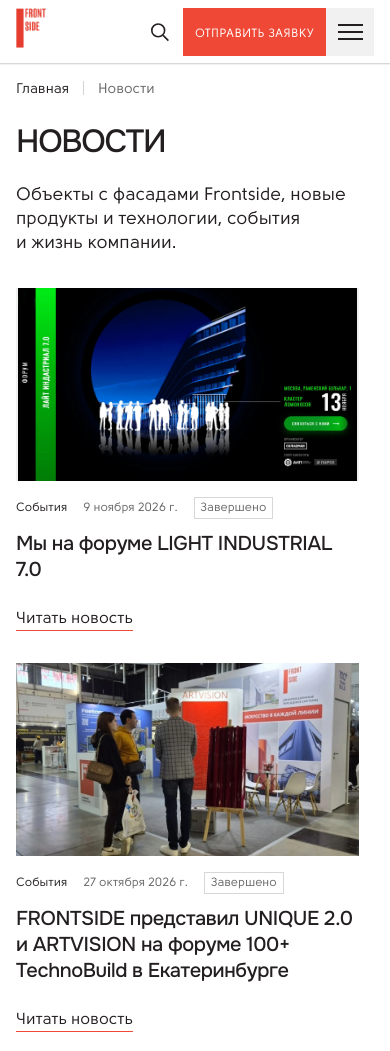
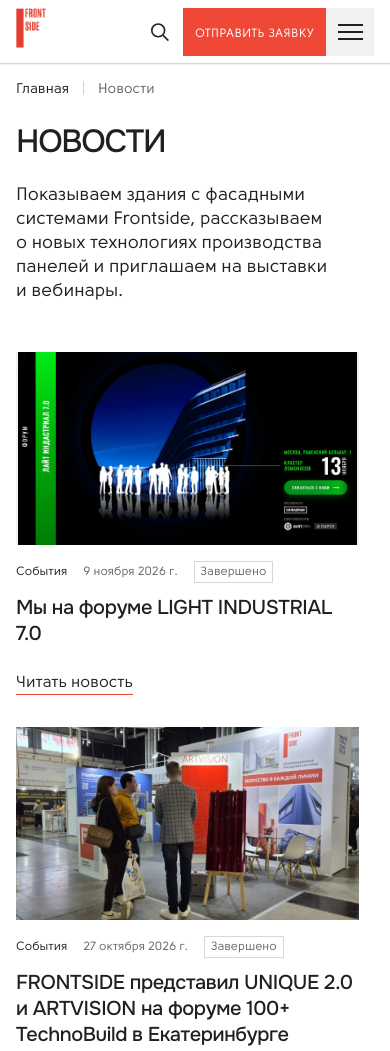
Before and after one commit to irenZHU/frontside, a plain HTML site: page макеты/news.html in a window 390 px wide. Shown: the top 1051 px of the page. Drawn offline with Linux system fonts and the light colour scheme.

Commit message:
Align news archive spacing and introduce facade news in lead

```diff
--- a/макеты/news.css
+++ b/макеты/news.css
@@ -1,5 +1,5 @@
 /* Новости: общая сетка Frontside, без закреплённых секций. */
-.news-page .news-intro { padding-top: var(--space-40); padding-bottom: var(--space-48); display: grid; grid-template-columns: 1fr 1fr; gap: var(--space-40); align-items: end; }
+.news-page .news-intro { padding-top: var(--space-40); padding-bottom: var(--space-section); display: grid; grid-template-columns: 1fr 1fr; gap: var(--space-40); align-items: end; }
 .news-page .news-intro h1 { margin: 0; font-size: var(--fs-display); line-height: var(--lh-display); font-weight: 500; letter-spacing: -.04em; text-transform: uppercase; }
 .news-page .news-feature { padding-bottom: var(--space-section); }
 .news-page .news-feature__link { display: grid; grid-template-columns: 2fr 1fr; color: var(--color-text-primary); text-decoration: none; background: var(--color-surface-subtle); }
@@ -51,7 +51,7 @@
 .news-page .news-state button { border: 0; background: transparent; color: var(--color-text-primary); cursor: pointer; font-size: var(--fs-body); line-height: var(--lh-body); }
 .news-page [hidden] { display: none !important; }
 .news-page .news-feature__link:focus-visible, .news-page .news-card__link:focus-visible, .news-page .news-pagination a:focus-visible, .news-page .news-select select:focus-visible { outline: 2px solid var(--color-action-primary); outline-offset: 4px; }
-.news-page .footer { margin-top: 0; }
+.news-page .footer { margin-top: 0; padding-top: var(--space-section-surface); }
 @media (min-width:768px) and (max-width:1180px) {
   body.projects-page.news-page { min-width: 0; }
   .projects-page.news-page :is(main, footer) .container { width: calc(100% - 64px); }
@@ -65,7 +65,7 @@
   .news-page .news-grid { grid-template-columns: repeat(2,minmax(0,1fr)); }
 }
 @media (max-width:767px) {
-  .news-page .news-intro { grid-template-columns: 1fr; gap: var(--space-24); padding-top: var(--space-24); padding-bottom: var(--space-32); }
+  .news-page .news-intro { grid-template-columns: 1fr; gap: var(--space-24); padding-top: var(--space-24); padding-bottom: var(--space-48); }
   .news-page .news-intro h1 { font-size: 32px; line-height: 36px; }
   .news-page .news-feature__link { grid-template-columns: 1fr; }
   .news-page .news-feature__media img { height: auto; min-height: 0; aspect-ratio: 16/9; }
--- a/макеты/news.html
+++ b/макеты/news.html
@@ -12,7 +12,7 @@
   <link rel="stylesheet" href="стиль.css">
   <link rel="stylesheet" href="projects.css">
   <link rel="stylesheet" href="category-production.css">
-  <link rel="stylesheet" href="news.css?v=20261124-6">
+  <link rel="stylesheet" href="news.css?v=20261124-7">
   <link rel="stylesheet" href="бренд.css">
 </head>
 <body class="projects-page news-page" id="top">
@@ -37,7 +37,7 @@
     <nav class="container breadcrumbs" aria-label="Хлебные крошки"><a href="client-home.html">Главная</a><span aria-current="page">Новости</span></nav>
     <section class="container news-intro" aria-labelledby="news-title">
       <h1 id="news-title">Новости</h1>
-      <p>Объекты с&nbsp;фасадами Frontside, новые продукты и&nbsp;технологии, события и&nbsp;жизнь компании.</p>
+      <p>Показываем здания с&nbsp;фасадными системами Frontside, рассказываем о&nbsp;новых технологиях производства панелей и&nbsp;приглашаем на&nbsp;выставки и&nbsp;вебинары.</p>
     </section>
     <section class="container news-archive" id="news-archive" tabindex="-1" aria-label="Лента новостей" aria-busy="true">
       <p class="visually-hidden" id="news-count" aria-live="polite" aria-atomic="true"></p>
```
